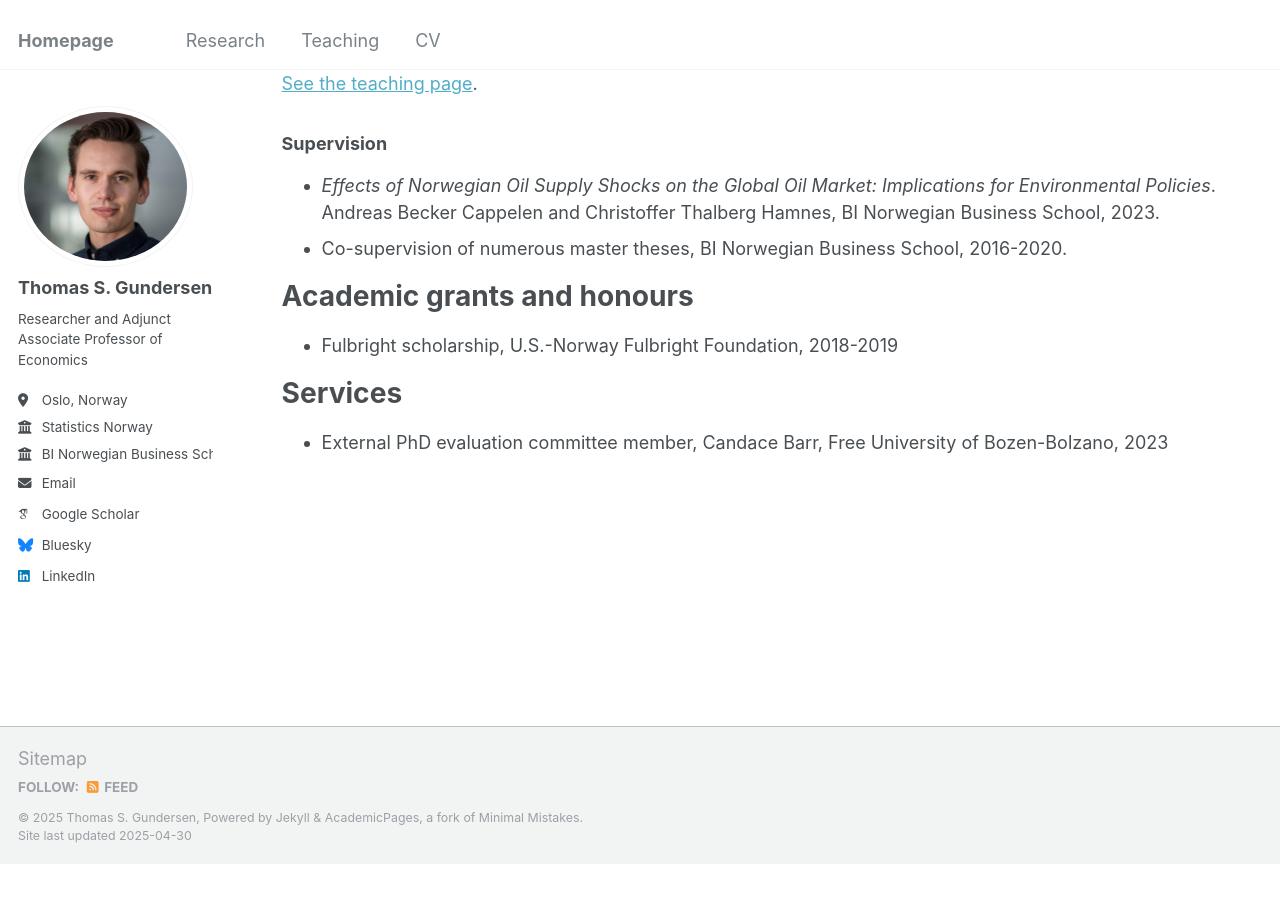
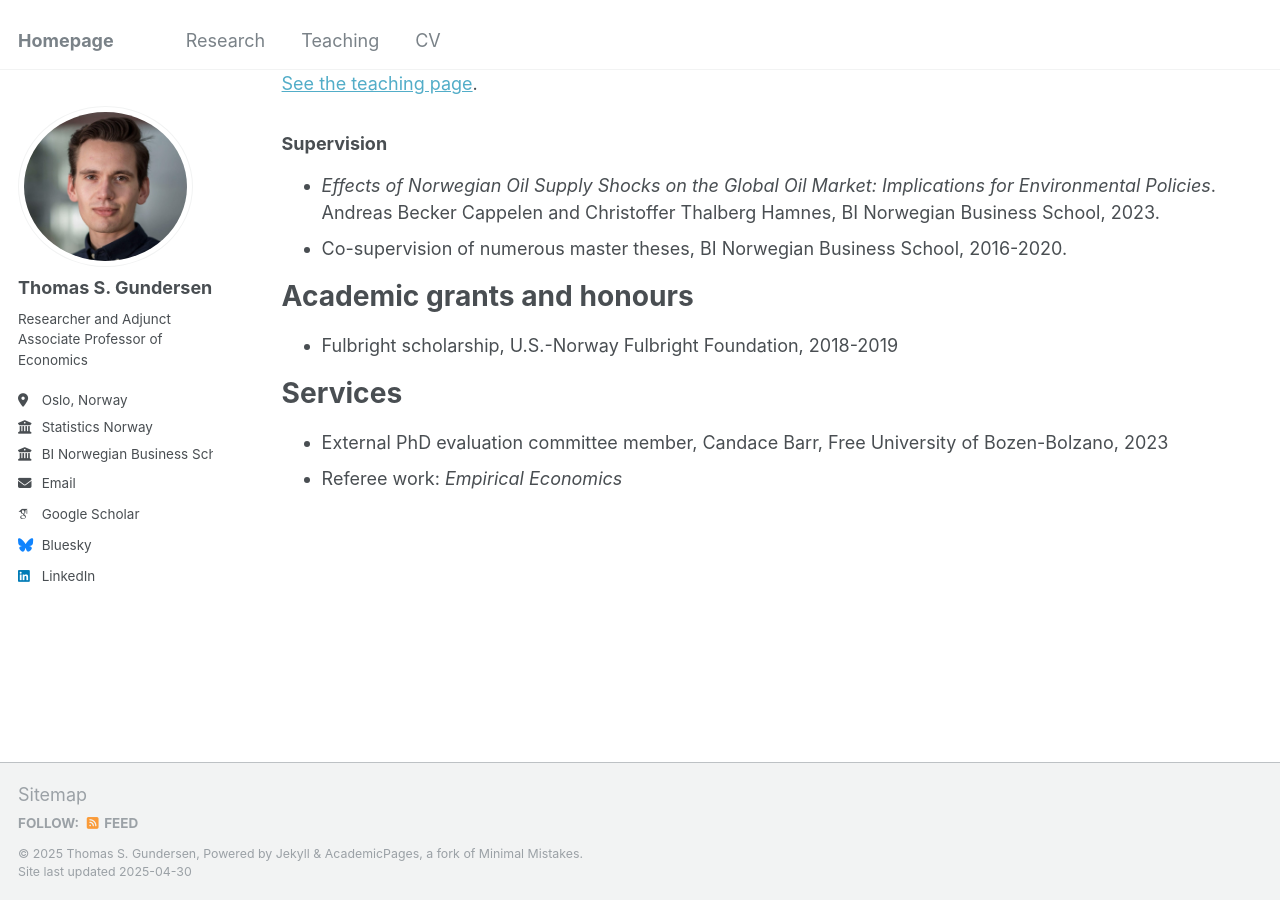
Before and after one commit to tsgundersen/tsgundersen.github.io, a Jekyll site: the page built from _pages/cv.md, in a window 1280 px wide and 900 px high, scrolled down 1595 px. Built offline with Jekyll 4.4.1, drawn with Linux system fonts in a browser that asks for light colours; some web fonts are replaced; before the commit the page ends 2459 px from its top, so only the background shows below that.

Commit message:
Update CV

```diff
--- a/_pages/cv.md
+++ b/_pages/cv.md
@@ -72,3 +72,4 @@ Academic grants and honours
 Services
 ======
 * External PhD evaluation committee member, Candace Barr, Free University of Bozen-Bolzano, 2023
+* Referee work: <i>Empirical Economics</i>
```
